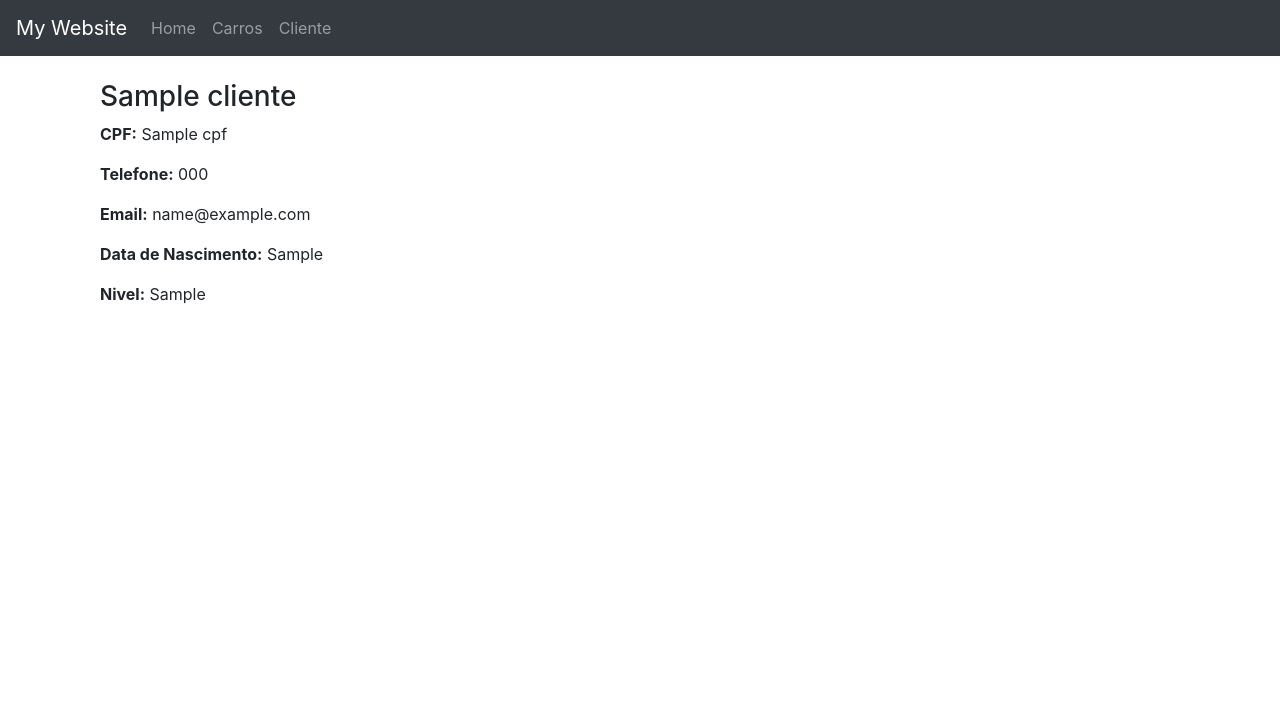
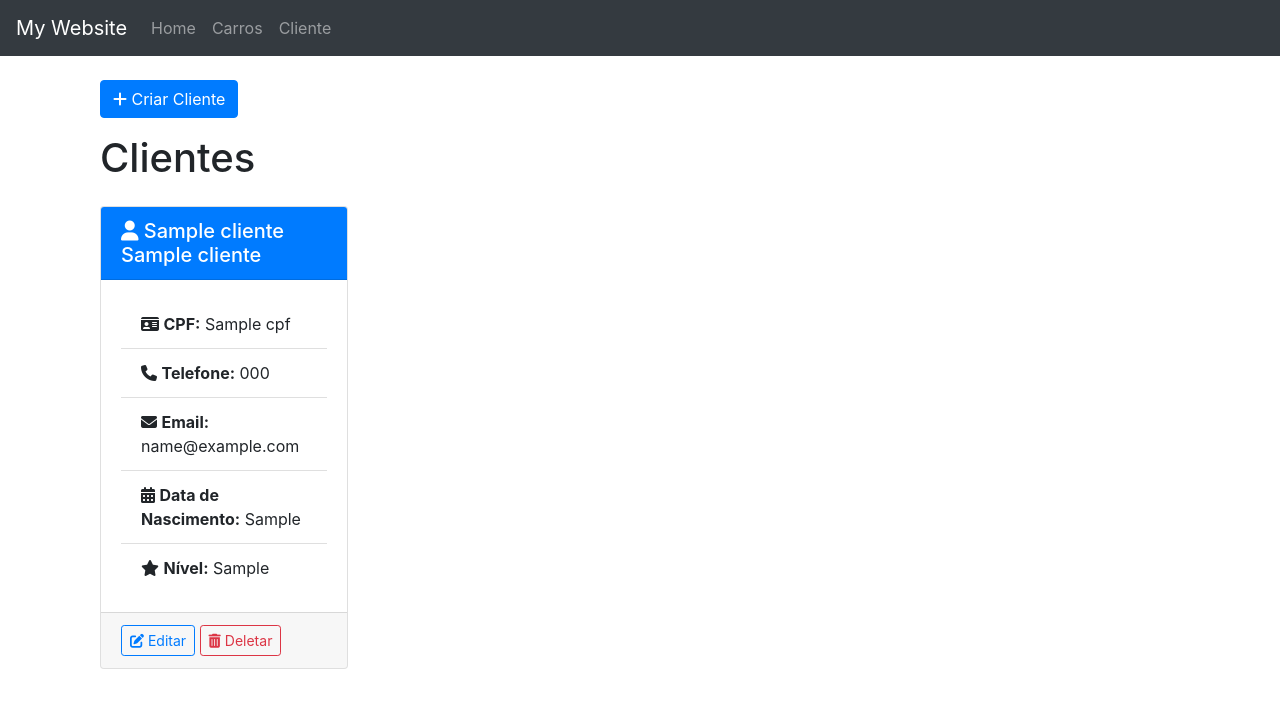
Before and after one commit to dnsouzadev/concessionaria-carros, a Django app: template cliente/templates/listar_clientes.html in a window 1280 px wide. Shown: the top 708 px of the page. Run offline with Django 3.2, Linux system fonts and the light colour scheme; the template is opened without the code that fills it: most values are stand-ins (such as "Sample title", 1, 10 or a date in 2020); some libraries are stand-ins or nearby versions.

Commit message:
mudando a view

```diff
--- a/carros/models.py
+++ b/carros/models.py
@@ -1,3 +1,4 @@
+from typing import Any
 from django.db import models
 
 # Create your models here.
--- a/cliente/templates/listar_clientes.html
+++ b/cliente/templates/listar_clientes.html
@@ -1,30 +1,39 @@
 {% extends 'basic.html' %}
-{% block 'title' %} Clientes {% endblock %}
+{% load static %}
+
+{% block title %} Clientes {% endblock %}
 
 {% block content %}
-
-<div class='container'>
-
-    {% for cliente in clientes %}
-    <div class='row'>
-        <div class='col-md-12'>
-            <div class='panel panel-default'>
-                <div class='panel-heading'>
-                    <h3 class='panel-title'>{{ cliente.nome }}</h3>
+<div class="container">
+    <a href="{% url 'criar_cliente' %}" class="btn btn-primary mb-3"><i class="fas fa-plus"></i> Criar Cliente</a>
+    <h1 class="mb-4">Clientes</h1>
+    <div class="row row-cols-1 row-cols-md-2 row-cols-lg-3 row-cols-xl-4">
+        {% for cliente in clientes %}
+        <div class="col mb-4">
+            <div class="card">
+                <div class="card-header bg-primary text-white">
+                    <h5 class="card-title mb-0">
+                        <i class="fas fa-user"></i> {{ cliente.nome }} {{ cliente.sobrenome }}
+                    </h5>
                 </div>
-                <div class='panel-body'>
-                        <p><strong>CPF:</strong> {{ cliente.cpf }}</p>
-                        <p><strong>Telefone:</strong> {{ cliente.telefone }}</p>
-                        <p><strong>Email:</strong> {{ cliente.email }}</p>
-                        <p><strong>Data de Nascimento:</strong> {{ cliente.data_nascimento }}</p>
-                        <p><strong>Nivel:</strong> {{ cliente.nivel_bruto }}</p>
+                <div class="card-body">
+                    <ul class="list-group list-group-flush">
+                        <li class="list-group-item"><i class="fas fa-id-card"></i> <strong>CPF:</strong> {{ cliente.cpf }}</li>
+                        <li class="list-group-item"><i class="fas fa-phone"></i> <strong>Telefone:</strong> {{ cliente.telefone }}</li>
+                        <li class="list-group-item"><i class="fas fa-envelope"></i> <strong>Email:</strong> {{ cliente.email }}</li>
+                        <li class="list-group-item"><i class="fas fa-calendar-alt"></i> <strong>Data de Nascimento:</strong> {{ cliente.data_nascimento }}</li>
+                        <li class="list-group-item"><i class="fas fa-star"></i> <strong>Nível:</strong> {{ cliente.nivel_bruto }}</li>
+                    </ul>
+                </div>
+                <div class="card-footer text-end">
+                    <a href="{% url 'editar_cliente' cliente.id %}" class="btn btn-sm btn-outline-primary me-2"><i class="fas fa-edit"></i> Editar</a>
+                    <a href="{% url 'deletar_cliente' cliente.id %}" class="btn btn-sm btn-outline-danger"><i class="fas fa-trash-alt"></i> Deletar</a>
                 </div>
             </div>
         </div>
+        {% empty %}
+        <p class="col">Nenhum cliente encontrado.</p>
+        {% endfor %}
     </div>
-    {% endfor %}
 </div>
-
-
-
 {% endblock %}
--- a/cliente/urls.py
+++ b/cliente/urls.py
@@ -8,4 +8,8 @@ urlpatterns = [
     path('excluir/<int:id>', views.excluir_cliente, name='deletar_cliente'),
 
     path('compras', views.listar_compras, name='listar_compras'),
+    path('compras/criar', views.criar_compra, name='criar_compra'),
+    path('compras/editar/<int:id>', views.editar_compra, name='editar_compra'),
+    path('compras/excluir/<int:id>', views.excluir_compra, name='deletar_compra'),
+    path('compras/<int:id>', views.compra, name='compra'),
 ]
--- a/templates/basic.html
+++ b/templates/basic.html
@@ -7,6 +7,7 @@
     <!-- Bootstrap CSS -->
     <link rel="stylesheet" href="https://stackpath.bootstrapcdn.com/bootstrap/4.5.2/css/bootstrap.min.css">
     <link rel="stylesheet" href="https://cdnjs.cloudflare.com/ajax/libs/font-awesome/5.15.4/css/all.min.css">
+    <script src="https://kit.fontawesome.com/65f22fe718.js" crossorigin="anonymous"></script>
     {% block css %}{% endblock %}
 </head>
 <body>
```
Also changed, not shown: cliente/forms.py (added, +39 -0 lines), cliente/models.py (+8 -0 lines), cliente/templates/compra.html (added, +40 -0 lines), cliente/templates/criar_cliente.html (added, +13 -0 lines), cliente/templates/listar_compras.html (deleted, +0 -26 lines), cliente/views.py (+27 -15 lines), db.sqlite3.
